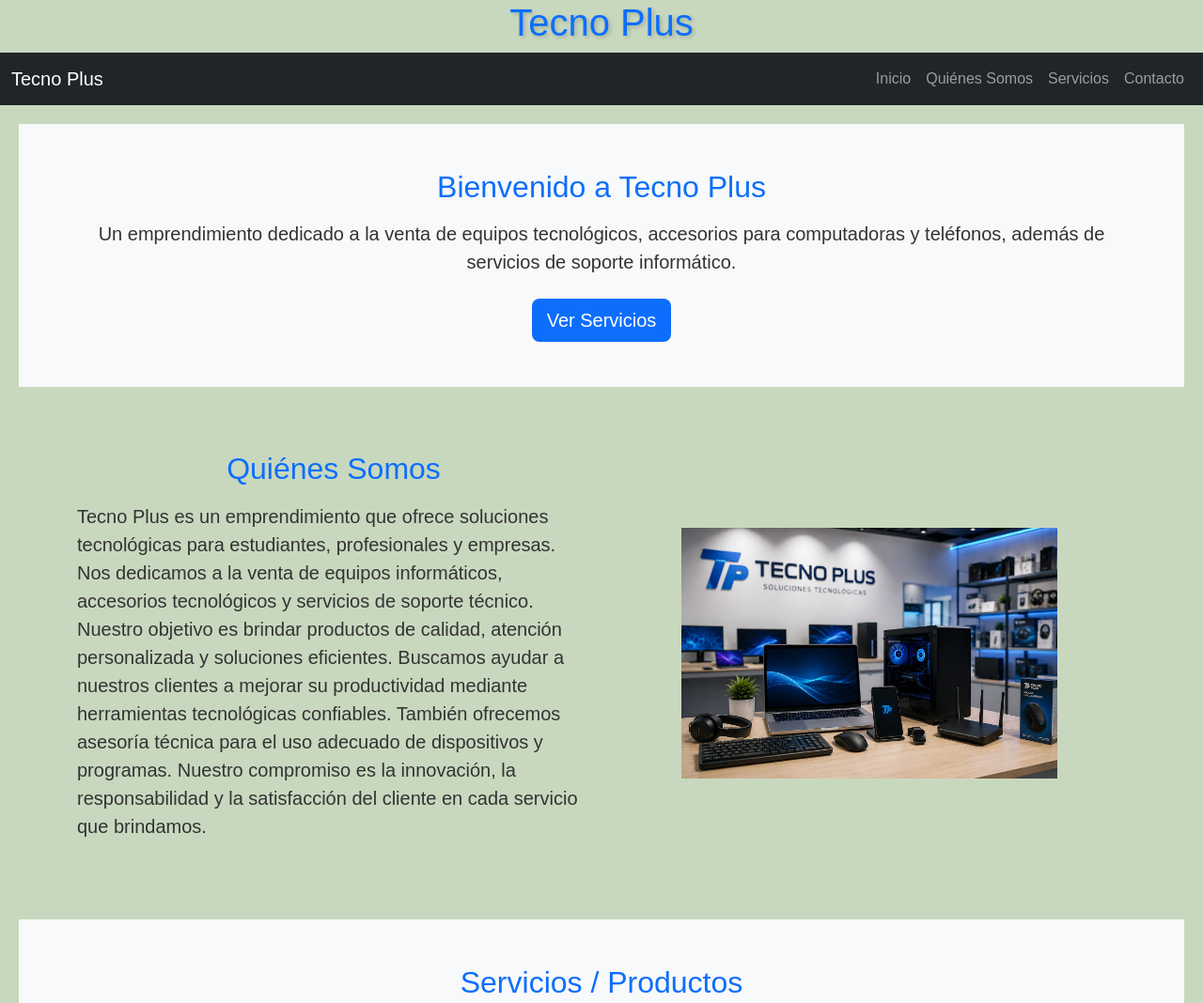
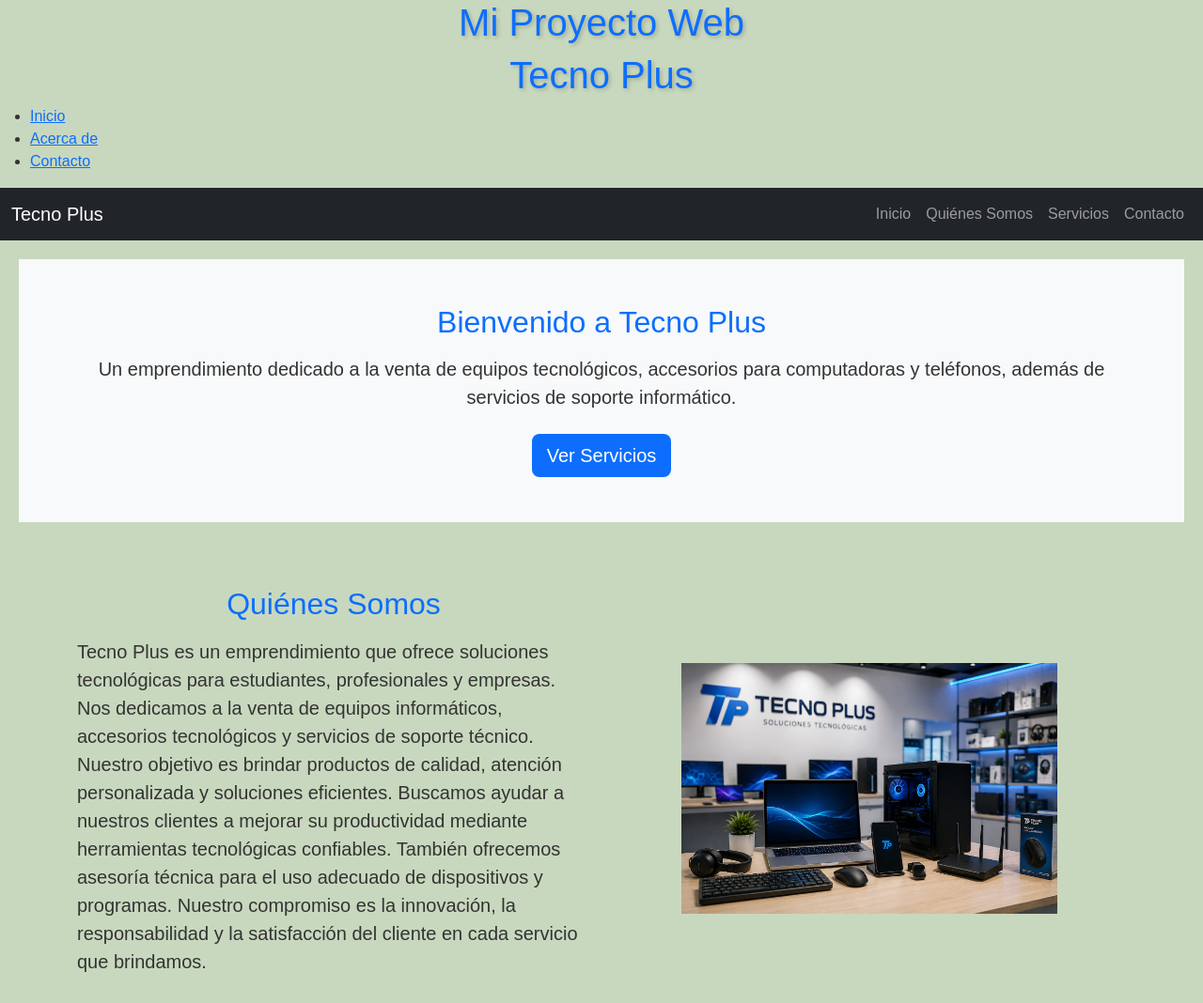
Before and after one commit to 1150571360/Desarrollo-Web-2626-Jonathan-Vera, a plain HTML site: page DesarrolloWeb/index.html in a window 1280 px wide. Shown: the top 1068 px of the page at 94% size. Drawn offline with nearby package versions, Linux system fonts and the light colour scheme.

Commit message:
Add files via upload

```diff
--- a/DesarrolloWeb/index.html
+++ b/DesarrolloWeb/index.html
@@ -14,6 +14,10 @@
 <!-- Tu CSS personalizado -->
 <link rel="stylesheet" href="style.css">
 
+<!-- Aquí iría header.html -->
+<header>
+  <h1>Mi Proyecto Web</h1>
+</header>
 </head>
 
 <body>
@@ -21,6 +25,14 @@
 <header>
     <h1>Tecno Plus</h1>
 </header>
+<!-- Aquí iría nav.html -->
+<nav>
+  <ul>
+    <li><a href="#">Inicio</a></li>
+    <li><a href="#">Acerca de</a></li>
+    <li><a href="#">Contacto</a></li>
+  </ul>
+</nav>
 
     <nav class="navbar navbar-expand-lg navbar-dark bg-dark">
   <div class="container-fluid">
@@ -38,7 +50,10 @@
     </div>
   </div>
 </nav>
-
+<!-- Bloque dinámico: {% block content %} -->
+<main id="contenido">
+  <!-- Aquí se mostrará el contenido dinámico generado con JavaScript -->
+</main>
 <main>
 
     <section id="inicio" class="text-center p-5 bg-light">
```
